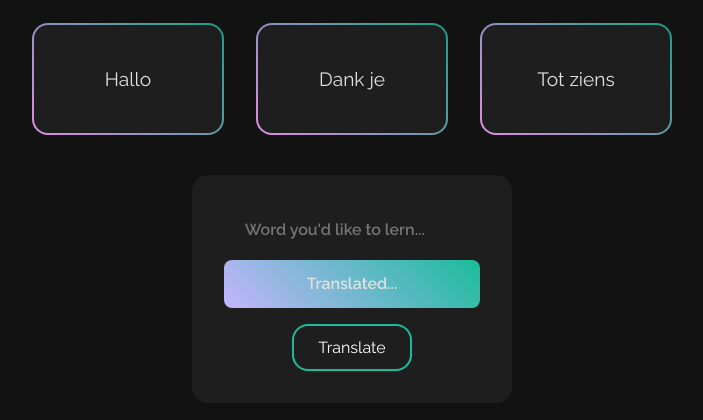
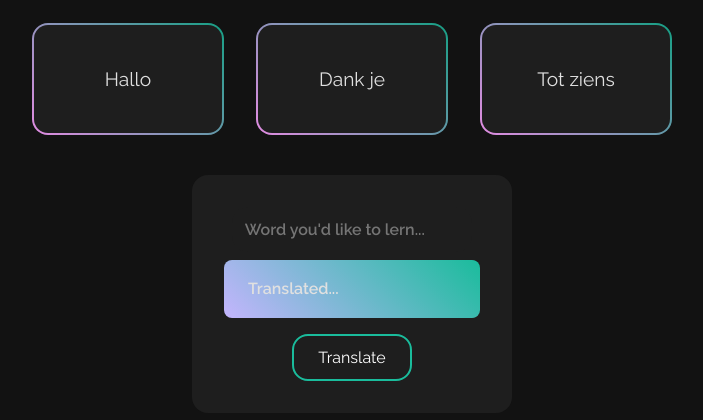
Before and after one commit to Hadevsh/LangLern, a Flask app: page /flashcards in a window 1280 px wide. Shown: the part 247-667 px from the top of the page, without its empty margins (288-991 px from the left). Run offline with Flask 3, Linux system fonts and the light colour scheme.

Commit message:
Make translated word left aligned

```diff
--- a/app/static/css/flashcards.css
+++ b/app/static/css/flashcards.css
@@ -47,8 +47,10 @@
 
 #translated {
     align-content: center;
+    text-align: left;
+    padding: 1rem 1.5rem;
     font-weight: 600;
-    height: 3rem;
+    /* height: 3rem; */
     bottom: 0;
     border-radius: 0.5rem;
     margin-top: 0.5rem;
```
